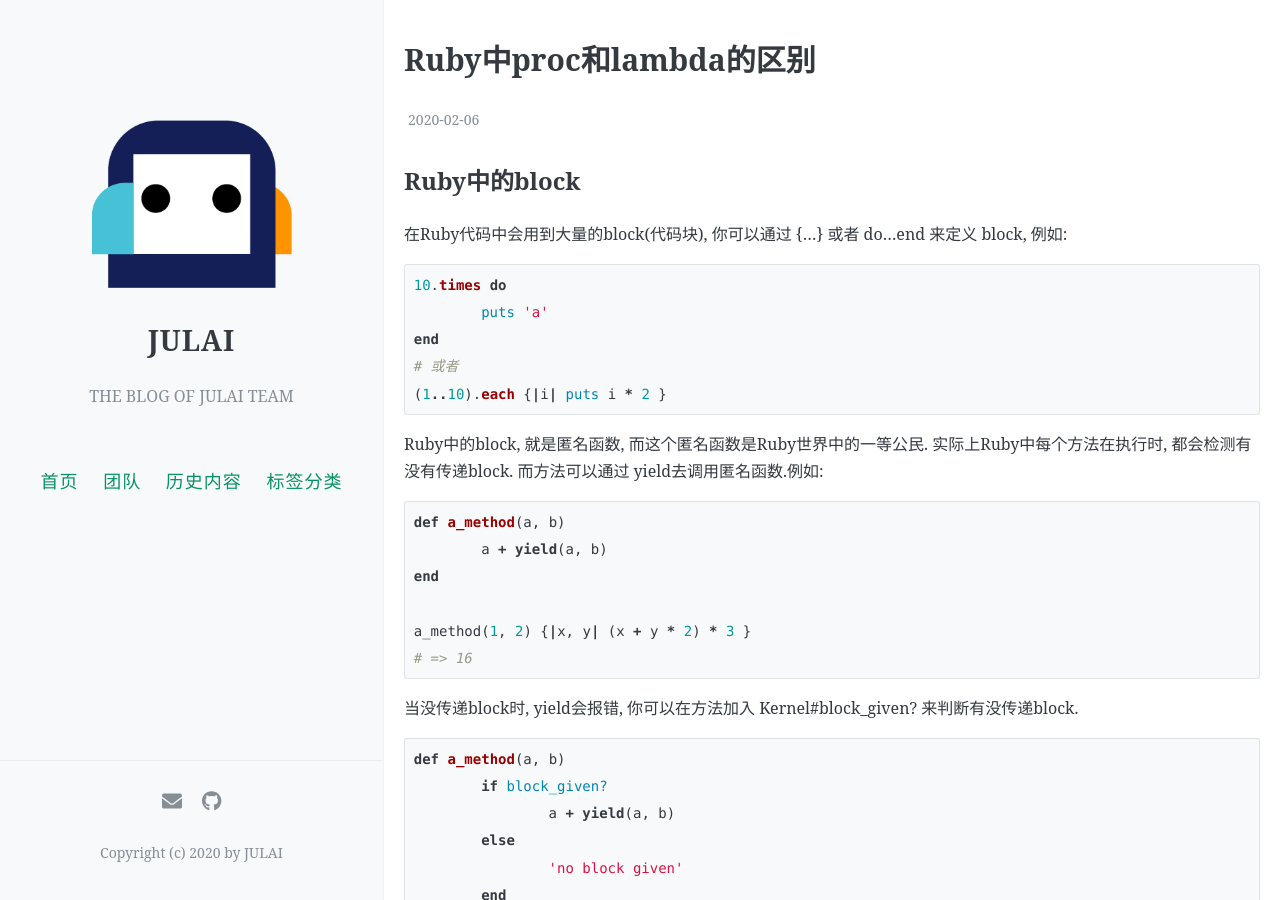
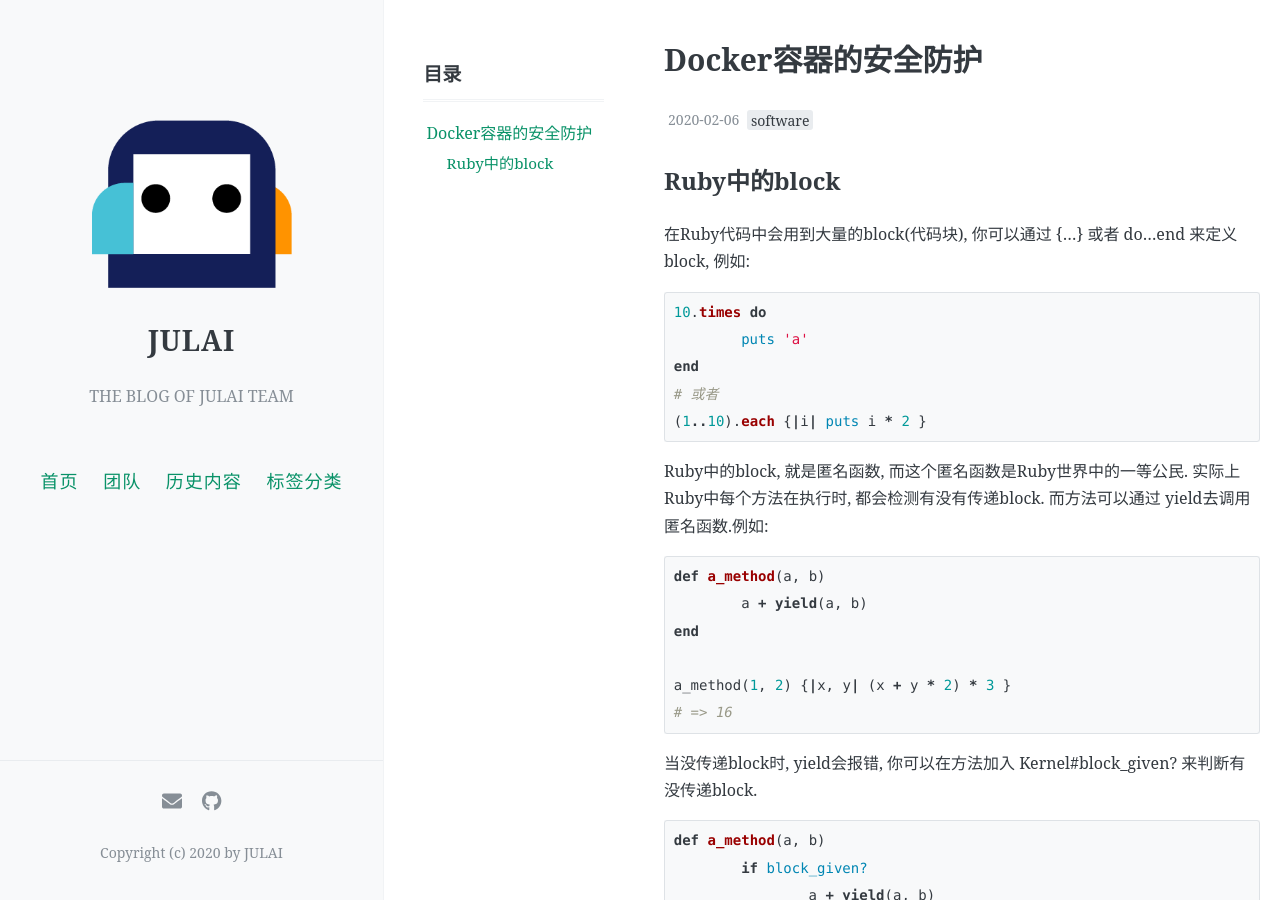
Before and after one commit to butipanax/ddd, a Jekyll site: the page built from _posts/2020-02-06-Ruby中proc和lambda的区别.md, in a window 1280 px wide and 900 px high. Built offline with Jekyll 4.4.1, drawn with Linux system fonts in a browser that asks for light colours; our own code applies the rules of GitHub Pages for plain Markdown files; comment, search, counter and statistics services are not loaded.

Commit message:
Update 2020-02-06-Ruby中proc和lambda的区别.md

````diff
--- a/_posts/2020-02-06-Ruby中proc和lambda的区别.md
+++ b/_posts/2020-02-06-Ruby中proc和lambda的区别.md
@@ -1,3 +1,13 @@
+---
+layout: post
+title: Docker容器的安全防护
+date: 2020-02-06
+Author: Nonki
+tags: [software]
+comments: true
+toc: true
+---
+
 ## Ruby中的block
 在Ruby代码中会用到大量的block(代码块), 你可以通过 {...} 或者 do...end 来定义 block, 例如:
 ```ruby
````
